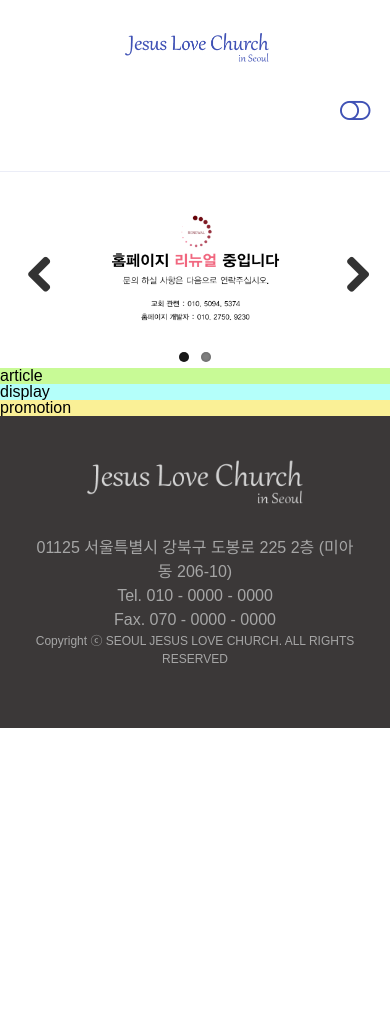
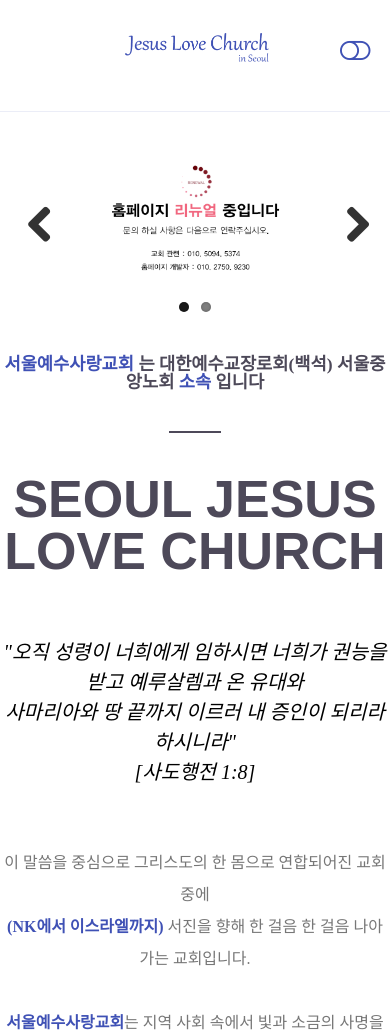
Before and after one commit to YKoramDeo/Web_FullStack, a plain HTML site: page SeoulJesusLoveChurch/main.html in a window 390 px wide. Shown: the top 1034 px of the page. Before the commit the page ends 844 px from the top, so only its background shows below. Drawn offline with Linux system fonts and the light colour scheme.

Commit message:
Project_임시 article session 내용 추가
그러나 반응형에 맞도록 설정하기 위해서 포지셔닝을 다시 해야 할 필요성이 있음

```diff
--- a/SeoulJesusLoveChurch/main.html
+++ b/SeoulJesusLoveChurch/main.html
@@ -23,12 +23,11 @@
     /* basic  CSS */
     body {
       min-width: 320px;
-      font-family: "나눔고딕", "맑은고딕", Sans-serif, Helvetica;
+      font-family: 'Nanum Gothic','Malgun Gothic', "나눔고딕", "맑은고딕", Sans-serif, Helvetica;
       font-size: 1em;
     }
 
     .full_width {
-      width:100%;
       max-width: 1200px;
       margin: 0 auto;
     }
@@ -77,11 +76,10 @@
     }
 
     /*.header { background-color: rgb(250, 180, 160); }*/
-    .slider { background-color: rgb(200, 190, 250); }
-    .article { background-color: rgb(200, 250, 150); }
     .display { background-color: rgb(180, 255, 250); }
     .promotion { background-color: rgb(250, 240, 150); }
     /* moblie(base) CSS */
+    .main_color { color:#3f51b5; }
 
     /* header session */
     .header{ postion: relative; }
@@ -92,7 +90,7 @@
     .header .gnb{ display: none; } /* 1.25em = 20px */
     .header .gnb li{ display: inline-block; float:left; text-align: center; }
     .header .gnb li a{ font-weight: bold; color:#4d4959; }
-    .header .menu-toggle-btn{ display: inline; float:right; font-size: 1.25em; color:rgba(63, 81, 181);
+    .header .menu-toggle-btn{ display: inline; float:right; font-size: 1.25em;
                               padding:2.5rem 0; margin-right: 5%; }
 
     .line { width: 100%; height:0; border: 0;
@@ -102,16 +100,24 @@
 
     /* flexslider sesssion */
     /* slide size */
-    .flex-container { background-color: #fff; padding: 1.25em 0; text-align: center;}
+    .flex-container { background-color: #fff; padding: 1.875em 0; text-align: center;}
     .flexslider { margin:0; border:0px solid #fff;}
     .flex-control-nav { bottom: -1.25em; }
     .flex-control-paging li a {width:0.625em; height:0.625em;}
+
+    /* article session */
+    .article { padding: 1.75em 0; font-family: 'Nanum Myeongjo', serif !important;  text-align: center;}
+    .article .notify { font-size:1.1em; font-weight: bold; color: #4d4959}
+    .article .title { font-size:3.25em; font-family: 'Nanum Gothic','Malgun Gothic', "나눔고딕", "맑은고딕", Sans-serif, Helvetica !important; font-weight: bold; color: #4d4959; }
+    .article .title:before { content: " "; display: block; border: solid 1px #4d4959; width: 3.125rem; margin: 2.5rem auto; }
+    .article #acts_1_8 { font-size:1.25em; margin:3.75rem 0; font-style: oblique; font-weight: 300; color:#rgb(51, 51, 51);  line-height: 150%; }
+    .article .introduction { font-size:1em; color:#777; font-weight: 300; line-height: 200%; }
 
     /* footer section */
     .footer { width: 100%; background-color: #3b3838; padding: 2.5em 0; }
     .footer .sub_logo { float:none; }
     .footer .sub_logo img { display: block; margin: 0 auto; height: 3.75em; }
-    .footer .info { float:none; height: auto; padding: 1.25em 0; margin: 0 1.875em; color: #a6a6a6; font-weight: 500; }
+    .footer .info { float:none; height: auto; padding: 0.625em 0; margin: 0 1.875em; color: #a6a6a6; font-weight: 600; }
     .footer .info p { float: none; text-align: center; line-height: 150%; }
     .footer .info #copyright{ font-size: 0.75em; }
 
@@ -129,6 +135,12 @@
 
     /* flexslider sesssion */
     .flex-control-nav { bottom: 0.625em; }
+
+    /* article session */
+    .article .notify { font-size: 1.125em; }
+    .article .title { font-size: 3.125em; }
+    .article #acts_1_8 { font-size: 1.25em; }
+    .article .introduction { font-size: 1.25em; }
     }
 
     /*   PC   CSS */
@@ -141,6 +153,9 @@
       .header .gnb{ padding:1.25em 25%; } /* 1.25em = 20px */
       .header .gnb li { width:20%; padding : 0; }
       .header .gnb li a {font-size: 1em;}
+
+      /* article session */
+      .article #acts_1_8 { font-size: 1.75em; }
 
       /* footer session */
       .footer .sub_logo { float: left; margin: 0 1.875em; }
@@ -169,7 +184,7 @@
         <li><a href="">COMMUNITY</a></li>
       </ul>
     </nav>
-    <span class="menu-toggle-btn">
+    <span class="menu-toggle-btn main_color">
       <i class="fa fa-toggle-off fa-lg"></i>
     </span>
     </header>
@@ -192,7 +207,28 @@
     </section>
 
     <div class="article">
-    <p>article</p>
+      <div class="full_width clearfixed">
+        <div class="notify">
+          <span class="main_color">서울예수사랑교회</span>
+          <span>는 대한예수교장로회(백석) 서울중앙노회</span>
+          <span class="main_color">소속</span>
+          <span>입니다</span>
+        </div>
+        <div class="title">
+          SEOUL JESUS LOVE CHURCH
+        </div>
+        <div id="acts_1_8">
+          "오직 성령이 너희에게 임하시면 너희가 권능을 받고 예루살렘과 온 유대와<br />사마리아와 땅 끝까지 이르러 내 증인이 되리라 하시니라"<br/> [사도행전 1:8]
+        </div>
+        <div class="introduction">
+          이 말씀을 중심으로 그리스도의 한 몸으로 연합되어진 교회 중에 <br/>
+          <span class="main_color"><b>(NK에서 이스라엘까지)</b></span> 서진을 향해 한 걸음 한 걸음 나아가는 교회입니다. <br/>
+          <br/>
+          <span class="main_color"><b>서울예수사랑교회</b></span>는 지역 사회 속에서 빛과 소금의 사명을 감당하고 (마 5:13-14) <br/>
+          상처입고 고통당하는 이웃과 친구 되어 (눅 10:30-37) <br/>
+          그들과 함께 하고 예수 그리스도의 사랑과 손길을 전하는 교회입니다.
+        </div>
+      </div>
     </div>
     <div class="display">
     <p>display</p>
@@ -201,8 +237,8 @@
     <p>promotion</p>
     </div>
 
-    <footer class="footer clearfixed">
-      <div class="full_width">
+    <footer class="footer">
+      <div class="full_width clearfixed">
         <div class="sub_logo">
           <img src="resource/sub_logo_ver3.0.png" alt="서울예수사랑교회 서브 로고">
         </div>
```
